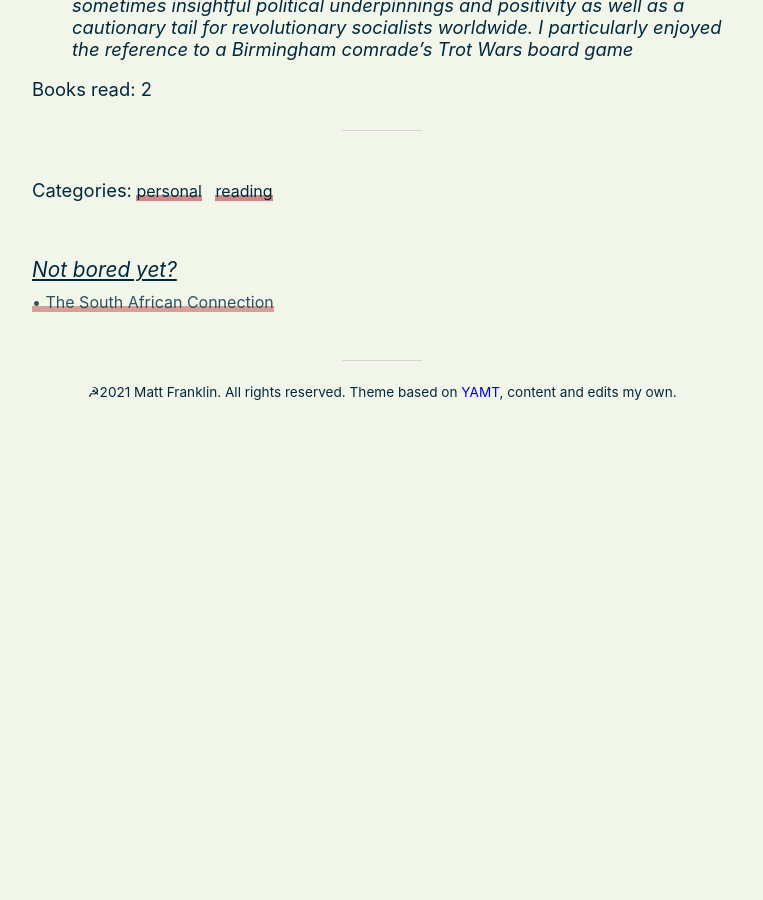
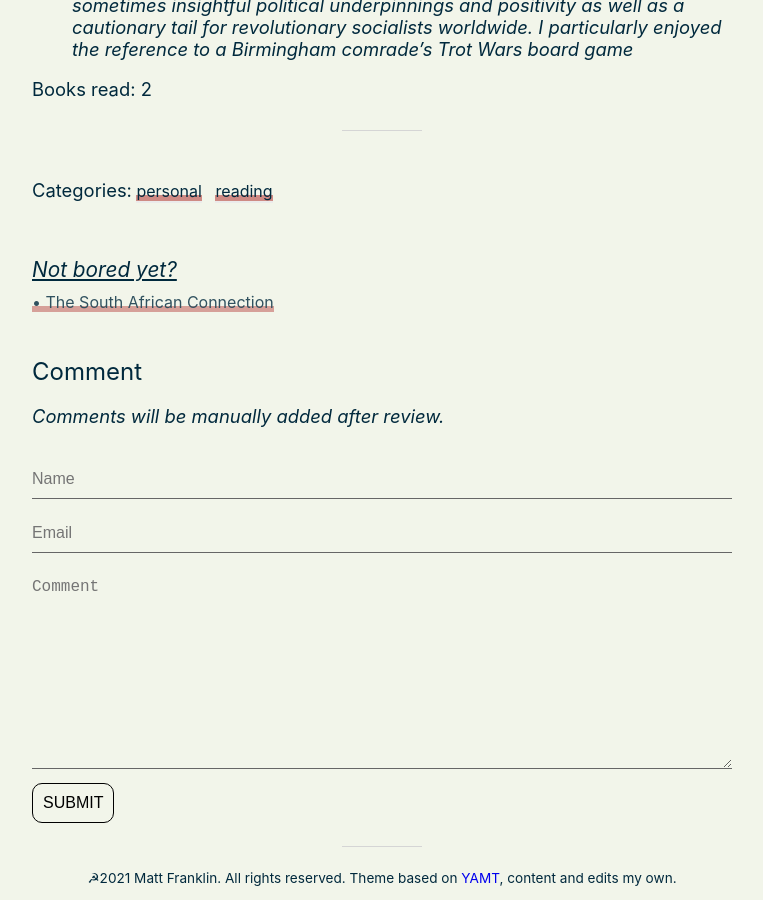
Before and after one commit to mafranklin/mfranklin-website, a Jekyll site: the page built from _posts/2021-01-22-2021-reading-list.md, in a window 1280 px wide and 900 px high, scrolled down 1236 px. Shown: the whole window, without its empty margins (258-1021 px from the left). Built offline with Jekyll 4.4.1, drawn with Linux system fonts in a browser that asks for light colours; nearby versions of some CDN libraries; before the commit the page ends 1650 px from its top, so only the background shows below that.

Commit message:
Added static comments

```diff
--- a/_data/settings.yml
+++ b/_data/settings.yml
@@ -35,4 +35,4 @@ related-posts:
   title: "Not bored yet?"
 
 #Comments
-comments: false
+comments: true
--- a/_includes/comments.html
+++ b/_includes/comments.html
@@ -1,10 +1,13 @@
-<section class="comments">
-  <script src="https://utteranc.es/client.js"
-    repo="#"
-    issue-term="pathname"
-    label="Comment 💬"
-    theme="github-light"
-    crossorigin="anonymous"
-    async>
-  </script>
-</section>
+<h2>Comment</h2>
+<p><em>Comments will be manually added after review.</em></p>
+<div class = "form">
+    <form name = "comment-form" method = "POST" data-netlify="true">
+        <input class = "form-input" type="text" name="name" id="name" placeholder="Name" required><br>
+
+        <input class = "form-input"type="mail" name="mail" id="mail" placeholder="Email" required><br>
+
+        <textarea class = "form-input" name="comment" id="comment" cols="30" rows="10" placeholder="Comment" required></textarea><br>
+
+        <input class = "form-button" type="submit" value="Submit"><br>
+    </form>
+</div>
```
Also changed, not shown: _includes/comments-old.html (added, +10 -0 lines).
